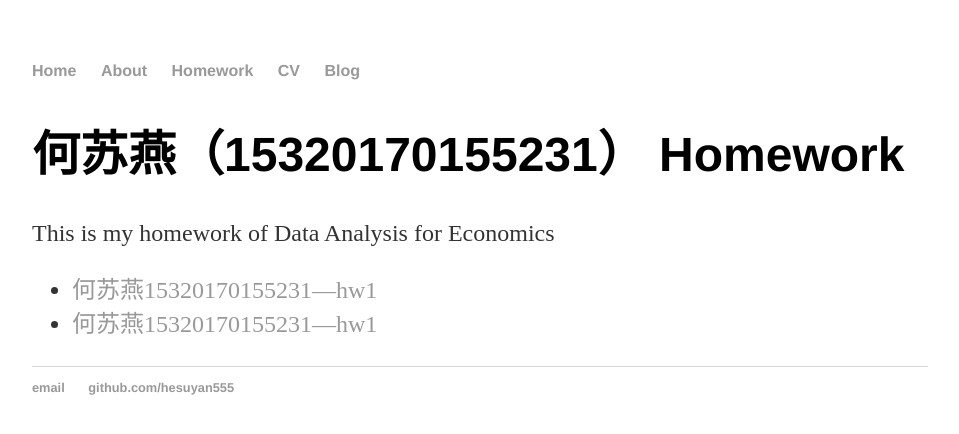
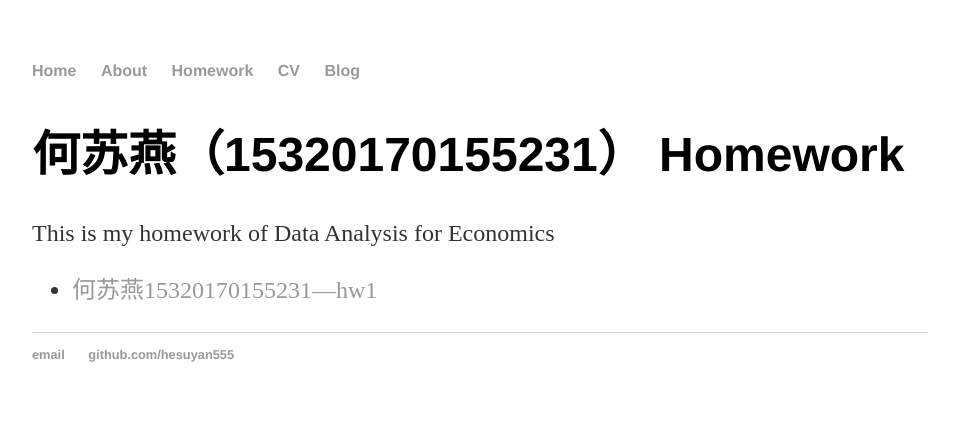
Before and after one commit to hesuyan555/hesuyan555.github.io, a Jekyll site: the page built from homework/index.html, in a window 1280 px wide. Shown: the top 434 px of the page, without its empty margins (160-1119 px from the left). Built offline with Jekyll 4.4.1, drawn with Linux system fonts in a browser that asks for light colours; Markdown is read by kramdown in place of the engine named in the settings.

Commit message:
Update index.html

```diff
--- a/homework/index.html
+++ b/homework/index.html
@@ -9,6 +9,6 @@ title: He Suyan's home work
 
 			<ul class="contacts">
 				<li><a href="/homework/何苏燕15320170155231—hw1.pdf">何苏燕15320170155231—hw1</a></li>
-				<li><a href="https://github.com/hesuyan555/hesuyan555.github.io/tree/master/homework">何苏燕15320170155231—hw1</a></li>
+				<li style="display:none"><a href="https://github.com/hesuyan555/hesuyan555.github.io/tree/master/homework">何苏燕15320170155231—hw1</a></li>
 				</ul>
 		</div>
```
